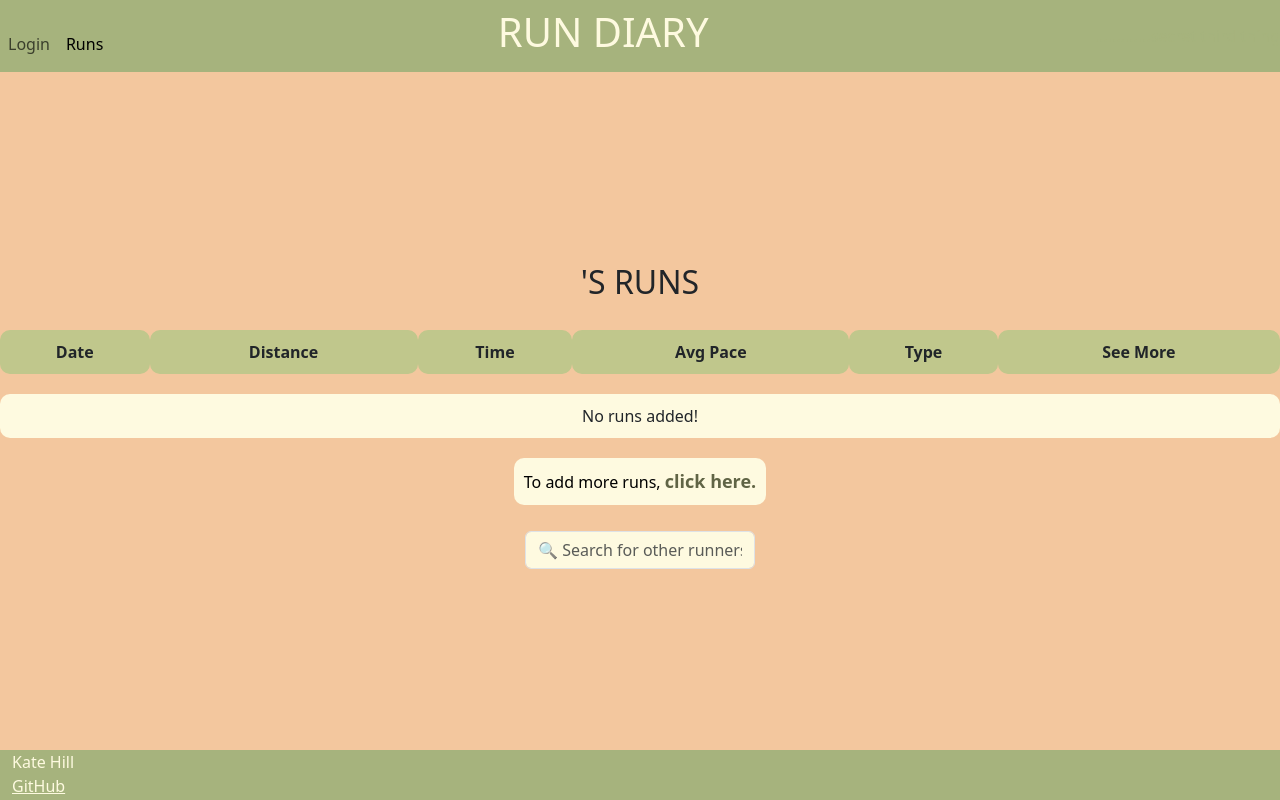
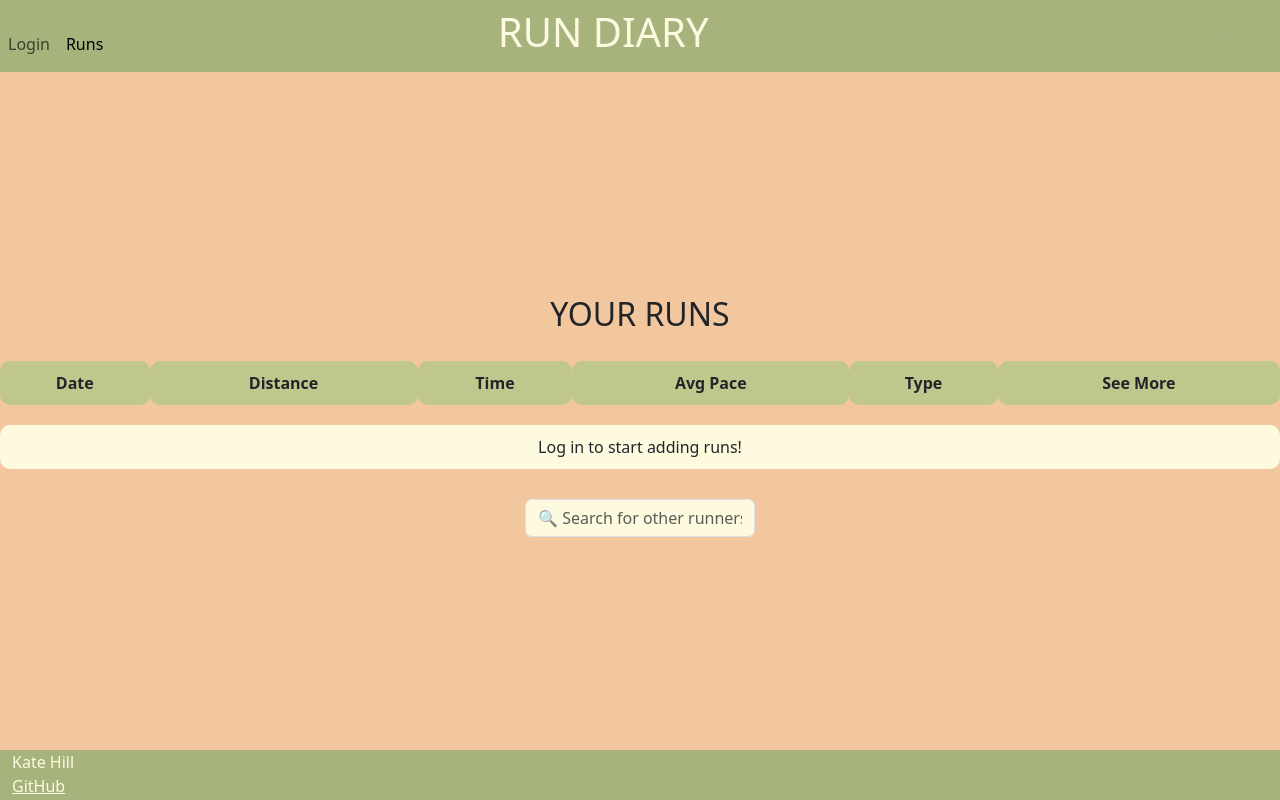
Before and after one commit to katelynjayne/startup, a React (Vite) app: page /runs in a window 1280 px wide. Built offline with nearby package versions, Linux system fonts and the light colour scheme; no server answers.

Commit message:
authorization for runs page

```diff
--- a/src/runs/runs.jsx
+++ b/src/runs/runs.jsx
@@ -12,16 +12,31 @@ export function Runs(props) {
 
     React.useEffect(() => {
         fetch('api/runs')
-            .then((response) => response.json())
+            .then((response) => {
+                if (response.status === 401) {
+                    return Promise.reject("Unauthorized");
+                }
+                return response.json();
+            })
             .then((runs) => {
-                //setData(runs[userName]?runs[userName]:[]);
                 setData(runs);
                 setAllData(runs);
+            })
+            .catch(() => {
+                setData(-1);
             });
     }, []);
 
+
     const dataRows = [];
-    if (data.length) {
+    if (data === -1) {
+        dataRows.push(
+            <tr key='0'>
+                <td colSpan='6'>Log in to start adding runs!</td>
+            </tr>
+        );
+    }
+    else if (data.length) {
         for (const [i, row] of data.entries()) {
             dataRows.push(
                 <tr key = {i}>
@@ -44,7 +59,7 @@ export function Runs(props) {
 
     return (
         <main>
-            <h2>{userName.toUpperCase()}'S RUNS</h2>
+            <h2>{userName?`${userName.toUpperCase()}'S RUNS`:"YOUR RUNS"}</h2>
             <table>
                 <thead>
                     <tr className="header-row">
@@ -61,7 +76,7 @@ export function Runs(props) {
                 </tbody>
             </table>
 
-            <p className="table-info">To add more runs, <NavLink to="/add" className="see-more-link"> click here.</NavLink></p>
+            {userName && <p className="table-info">To add more runs, <NavLink to="/add" className="see-more-link"> click here.</NavLink></p>}
             <Search runData={allData} />
             {userName != props.userName && <button className="btn custom-btn" onClick={()=>{navigate("/runs", {state: {userName: props.userName}})}}>Return to my runs</button>}
 
--- a/src/stats/stats.jsx
+++ b/src/stats/stats.jsx
@@ -1,7 +1,7 @@
 import React from 'react';
 
 import { Comments } from './comments';
-import { generatePath, useLocation } from "react-router-dom";
+import { useLocation } from "react-router-dom";
 
 
 
```
